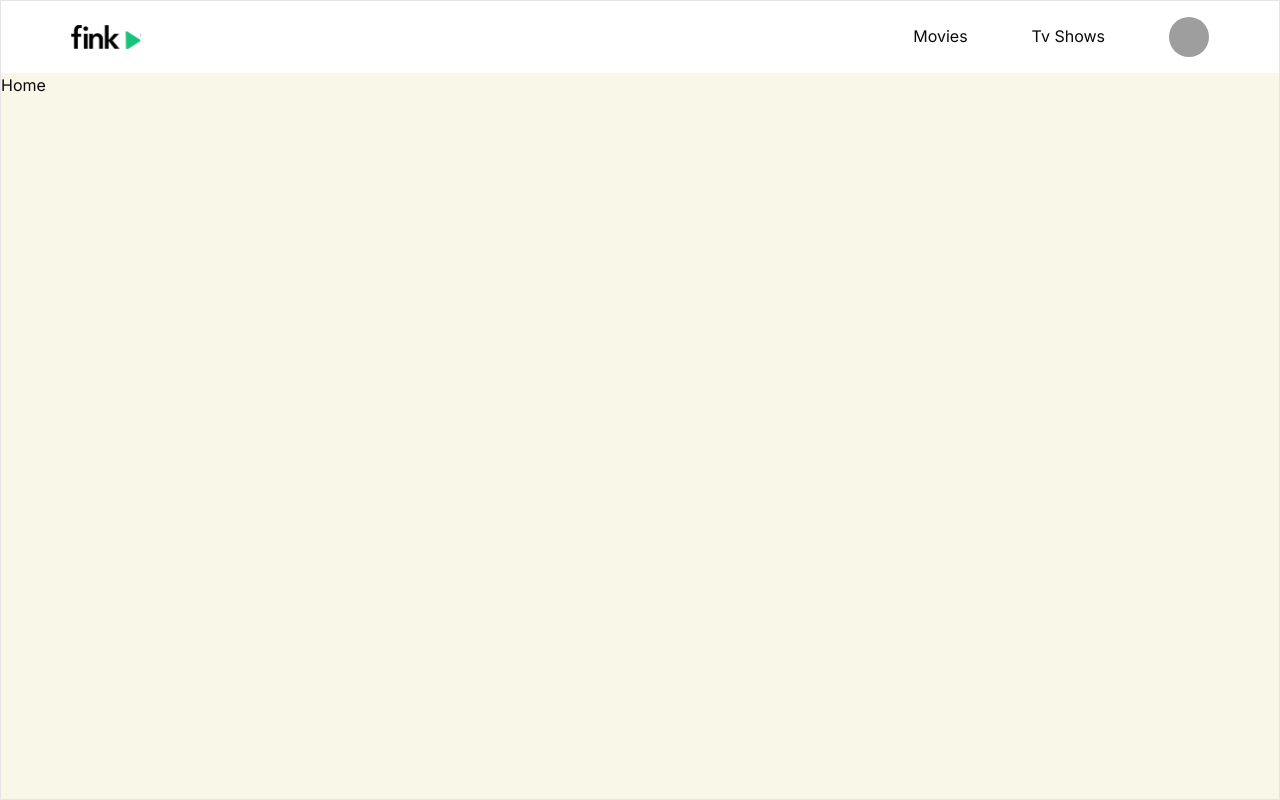
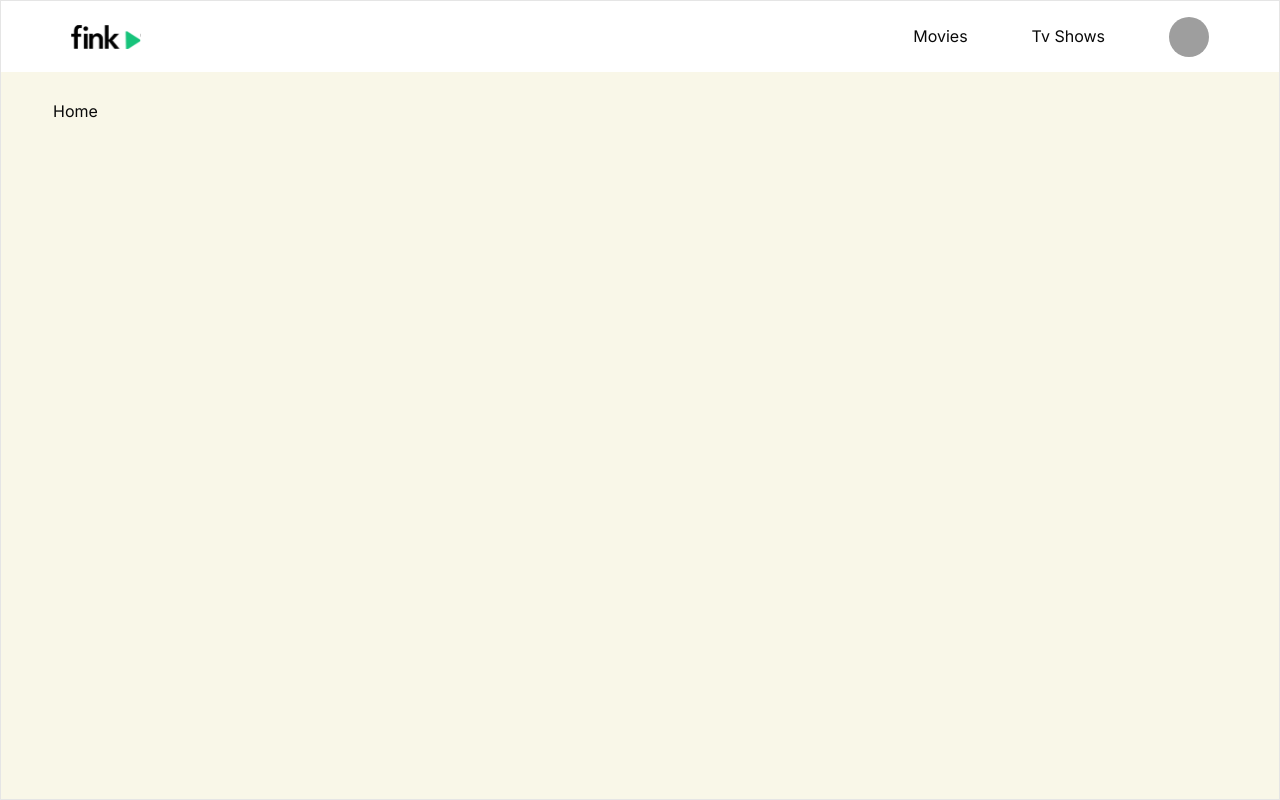
Before and after one commit to gokuljs/TMDB, a Next.js app: page / in a window 1280 px wide. Built offline with nearby package versions, Linux system fonts and the light colour scheme; grey boxes are pictures that could not be loaded.

Commit message:
tmdb-setup

```diff
--- a/app/layout.tsx
+++ b/app/layout.tsx
@@ -34,7 +34,7 @@ export default function RootLayout({
             </Avatar>
           </div>
         </nav>
-        <main className="w-full h-full bg-[#F9F7E8]">{children}</main>
+        <main className="w-full h-full bg-[#F9F7E8] px-[52px] py-[27px] overflow-y-auto">{children}</main>
       </body>
     </html>
   );
```
